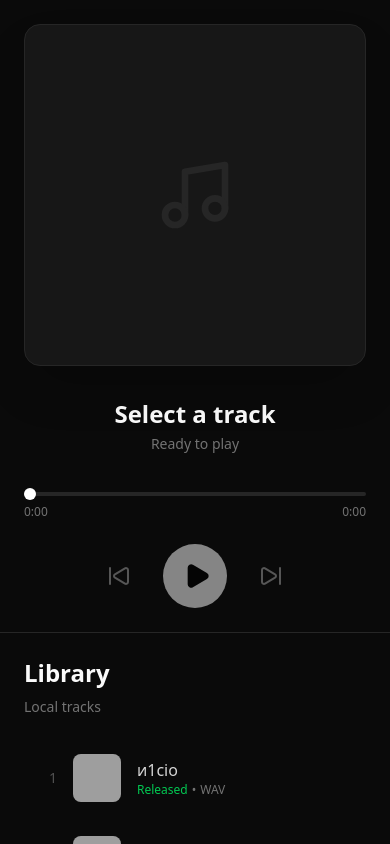
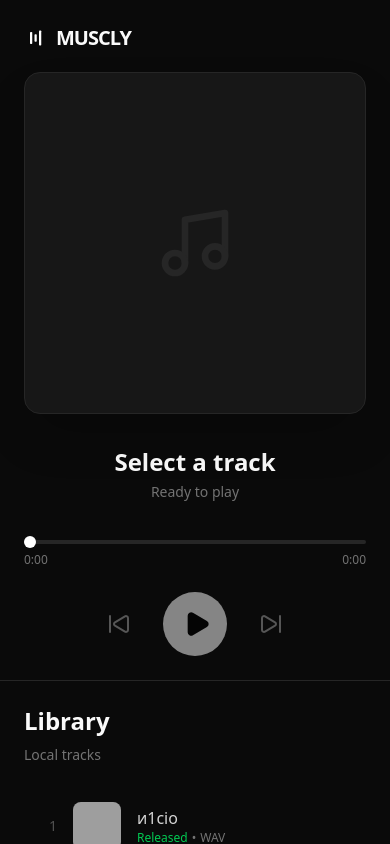
Before and after one commit to DevDavidg/muscly, a Next.js app: page / in a window 390 px wide. Shown: the top 844 px of the page. Built offline with nearby package versions, Linux system fonts and the light colour scheme; grey boxes are pictures that could not be loaded.

Commit message:
Update MusicPlayer component to adjust margin for improved layout on different screen sizes.

```diff
--- a/src/components/MusicPlayer.tsx
+++ b/src/components/MusicPlayer.tsx
@@ -205,7 +205,7 @@
           <h1 className="text-xl font-bold tracking-tighter">MUSCLY</h1>
         </div>
 
-        <div className="w-full max-w-sm space-y-8">
+        <div className="w-full max-w-sm space-y-8 mt-12 md:mt-0">
           <div className="aspect-square w-full bg-neutral-900 rounded-2xl overflow-hidden shadow-2xl border border-neutral-800 relative group">
             {coverSrc ? (
               <>
```
